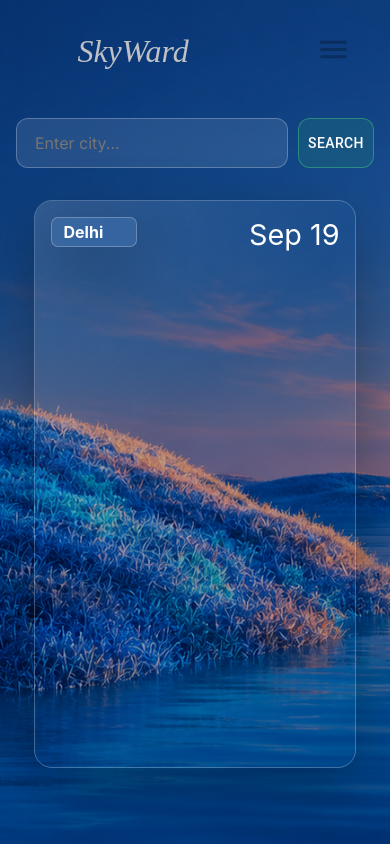
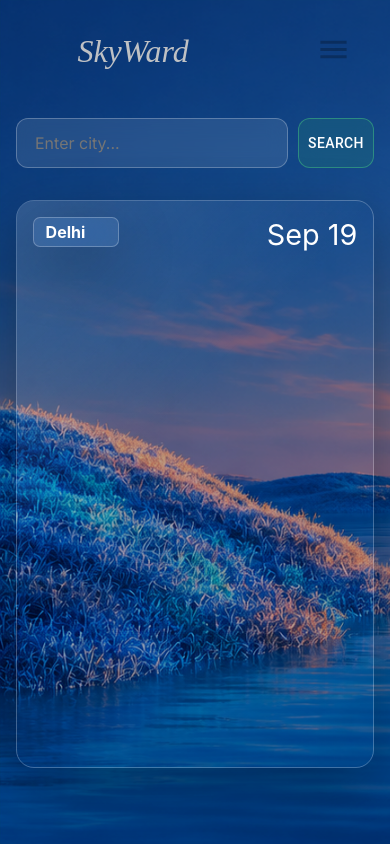
Before and after one commit to rohit-chauhan007/React-JS, a React (Vite) app in the folder WEATHER/: page / in a window 390 px wide. Built offline with nearby package versions, Linux system fonts and the light colour scheme; no server answers; some icons are missing; a web font is replaced by a local one.

Commit message:
resposive image

```diff
--- a/WEATHER/src/weatherInfo.css
+++ b/WEATHER/src/weatherInfo.css
@@ -92,6 +92,11 @@
 /*mobile responsive*/
 @media (max-width:600px){
     .weather_info{
-        width: 90%;
+        width: 100%;
     }
+    .weather_forcast_img{
+        height: 80%;
+        width: 200px;
+    }
+
 }
```
